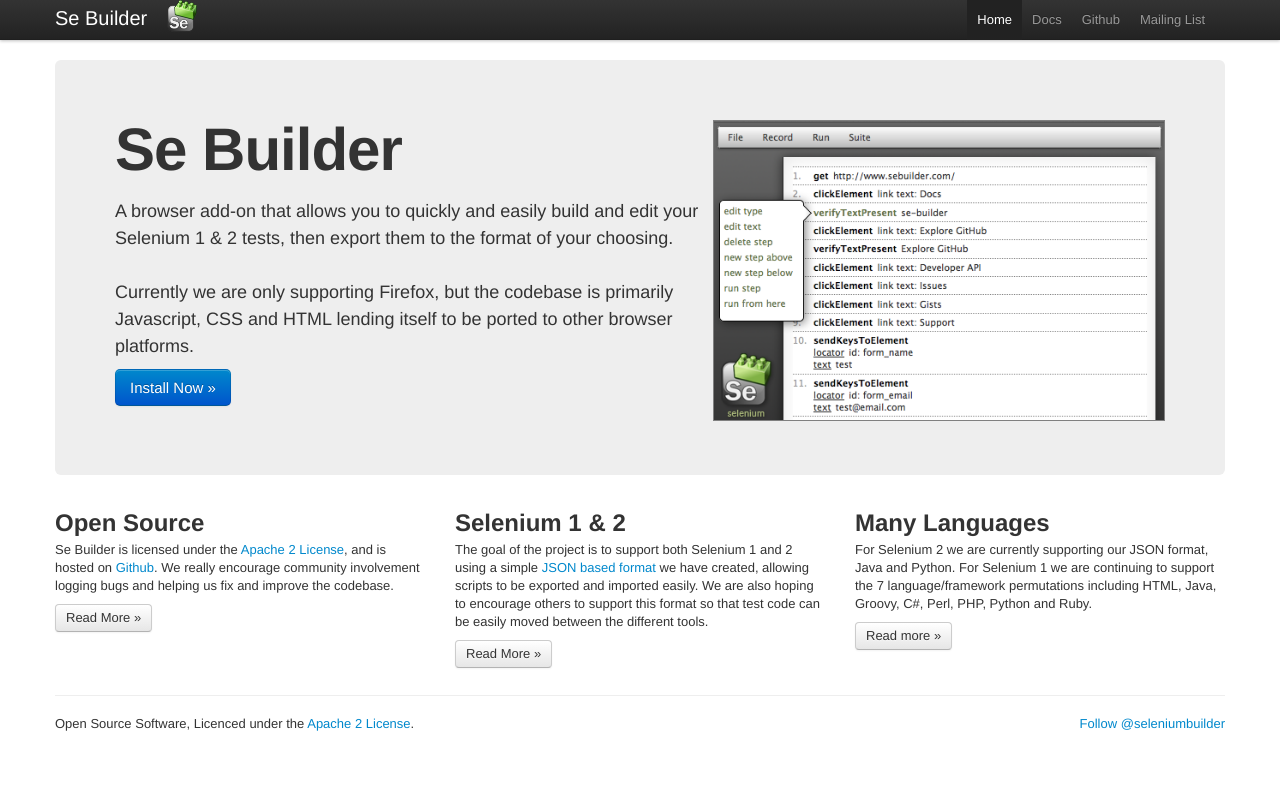
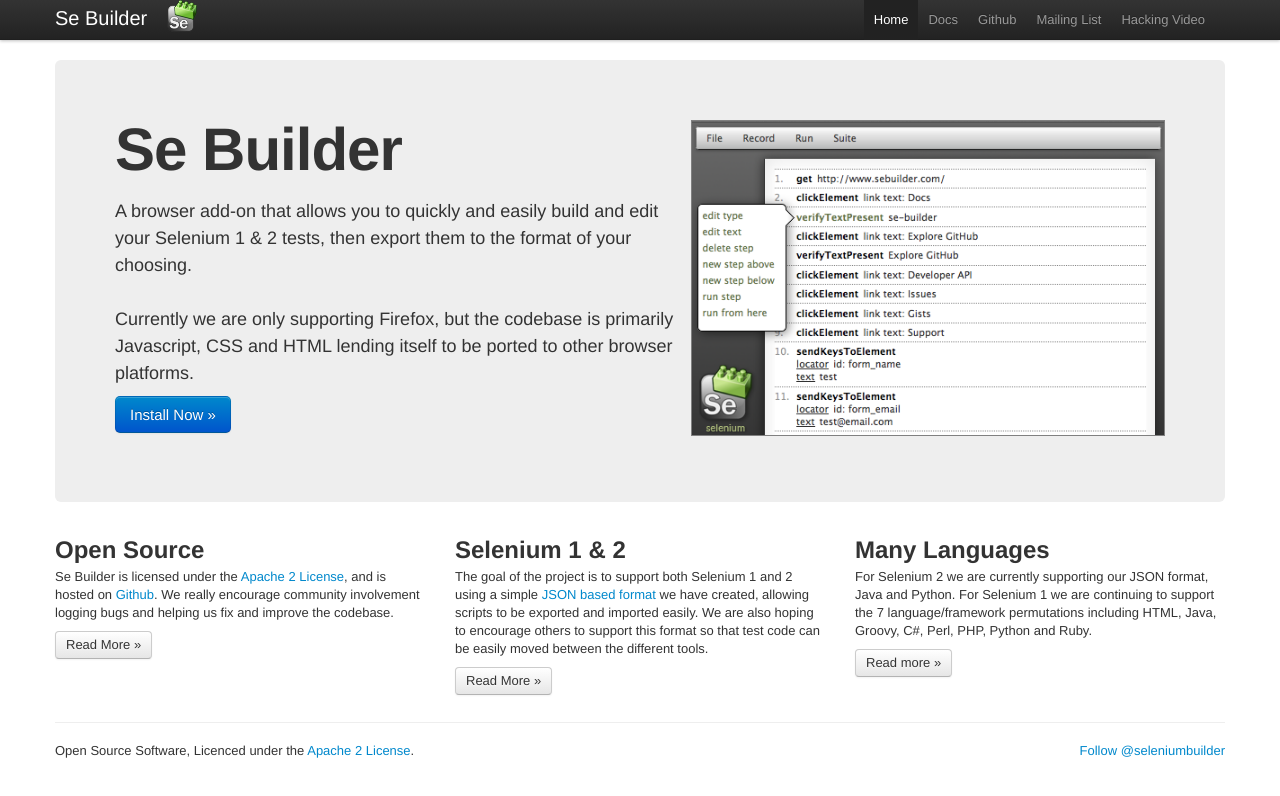
Before and after one commit to admc/se-builder-website, a plain HTML site: page index.html in a window 1280 px wide. Drawn offline with Linux system fonts and the light colour scheme.

Commit message:
Adding a link to the how to hack video and the AMO link to the XPI

```diff
--- a/index.html
+++ b/index.html
@@ -1,7 +1,7 @@
 <!DOCTYPE html>
 <html lang="en">
   <head>
-    <title>Se Builder</title>
+    <title>Se Builder - The next evolution</title>
     <link href="css/bootstrap.css" rel="stylesheet">
     <style type="text/css">
       body {
@@ -27,6 +27,7 @@
             <li><a href="https://github.com/admc/se-builder/wiki">Docs</a></li>
             <li><a href="http://github.com/admc/se-builder">Github</a></li>
             <li><a href="https://groups.google.com/d/forum/se-builder">Mailing List</a></li>
+            <li><a href="http://www.youtube.com/watch?v=RdAd4QfAT8w">Hacking Video</a></li>
           </ul>
         </div><!--/.nav-collapse -->
       </div>
@@ -35,10 +36,10 @@
 
   <div class="container">
       <div class="hero-unit">
-        <img style="float:right;width:450px;border:1px solid gray;" src="/img/builder-redux.png"></img>
+        <img style="float:right;width:45%;border:1px solid gray;" src="/img/builder-redux.png"></img>
         <h1>Se Builder</h1><br>
         <p style="width:600px">A browser add-on that allows you to quickly and easily build and edit your Selenium 1 &amp; 2 tests, then export them to the format of your choosing. <br><br>Currently we are only supporting Firefox, but the codebase is primarily Javascript, CSS and HTML lending itself to be ported to other browser platforms.</p>
-        <p><a class="btn btn-primary btn-large" href="https://github.com/downloads/admc/se-builder/se-builder-2-beta.xpi">Install Now &raquo;</a></p>
+        <p><a class="btn btn-primary btn-large" href="https://addons.mozilla.org/firefox/downloads/file/150238/se_builder-2.0-fx.xpi?src=devhub">Install Now &raquo;</a></p>
       </div>
       <!-- Example row of columns -->
       <div class="row">
```
